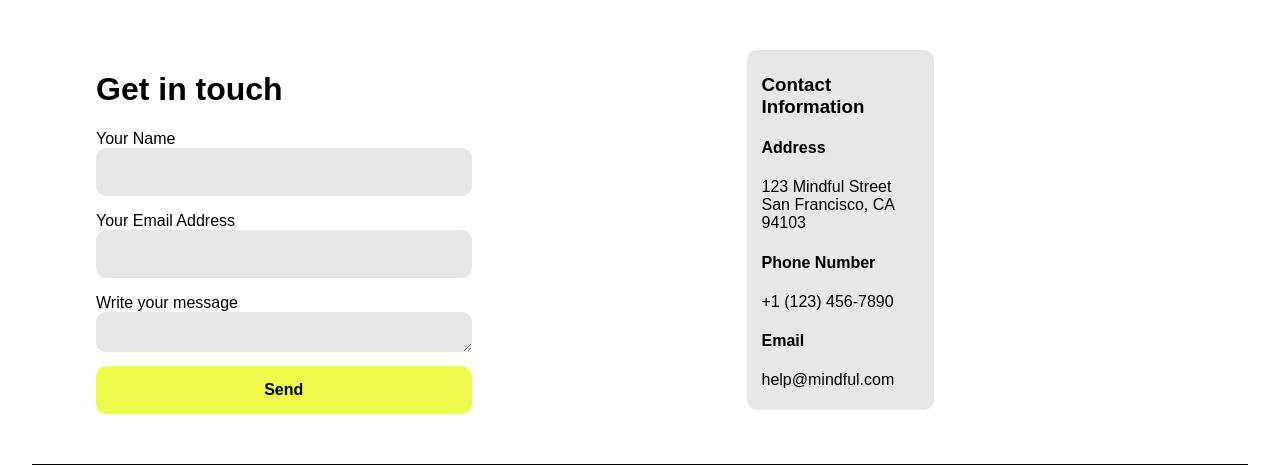
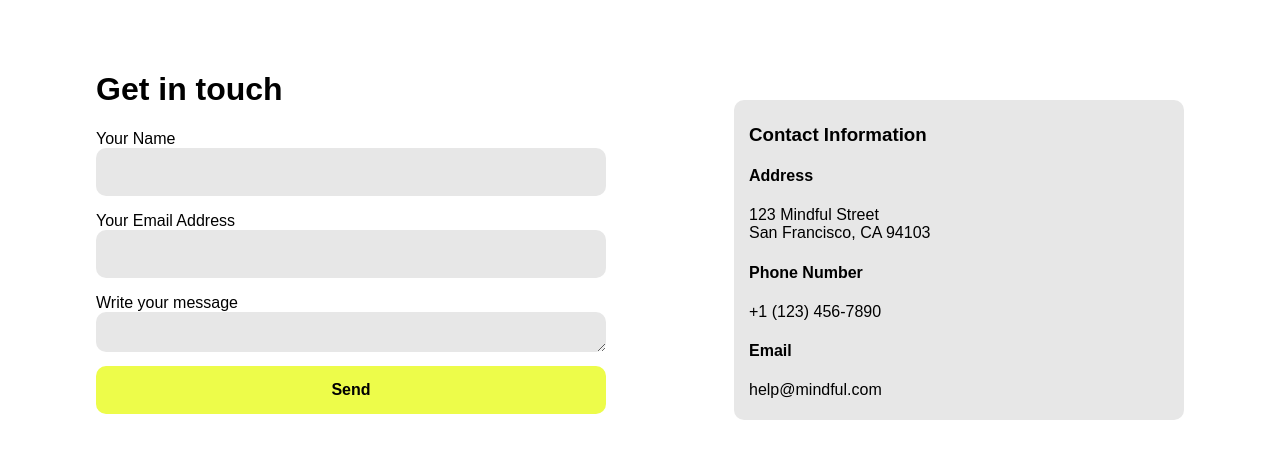
Before and after one commit to DominikSubocz/Mindful, a PHP site: page /Mindful/contact.php in a window 1280 px wide. Shown: the part 83-548 px from the top of the page. Run offline with PHP 8.4, Linux system fonts and the light colour scheme; grey boxes are pictures that could not be loaded.

Commit message:
Contact Page Finished
Contact page is more or less finished, it matches the design image quite accurately

```diff
--- a/css/style.css
+++ b/css/style.css
@@ -969,7 +969,7 @@ input:not(input.button) {
   .contact-info-card{
     width: 100%;
     padding:5px 15px;
-    margin-left: 25px;
+    margin:50px 25px 0 50px;
   }
 
   .contact-map-container{
@@ -1278,19 +1278,21 @@ input:not(input.button) {
     padding:15px 0;
   }
 
-  .contact-form-container div{
+  .contact-form-container div:not(.contact-info-card){
     max-width: 650px;
-    margin-right: 250px;
+    margin-right: 10vw;
   }
 
   .contact-info-card{
-    width: 450px;
+    width: 80%;
+    max-width: 450px;
     padding:5px 15px;
-    margin-left: 25px;
+    margin-top: 50px;
+    margin-left: auto;
   }
 
   .contact-map-container{
-    width: 95%;
+    width: 85%;
     margin: 50px auto;
   }
 
```
